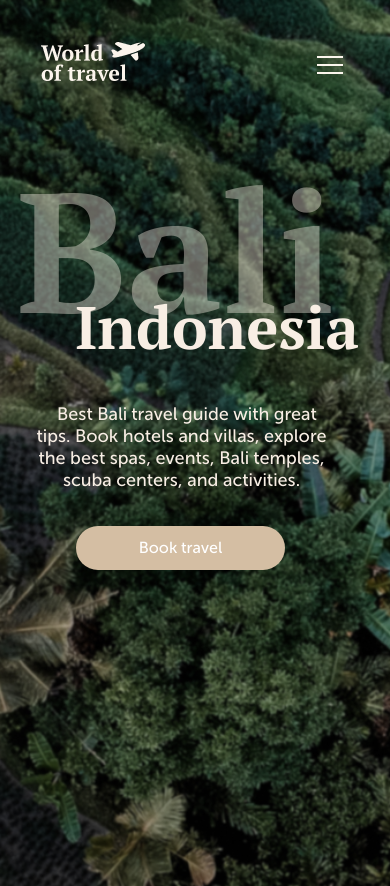
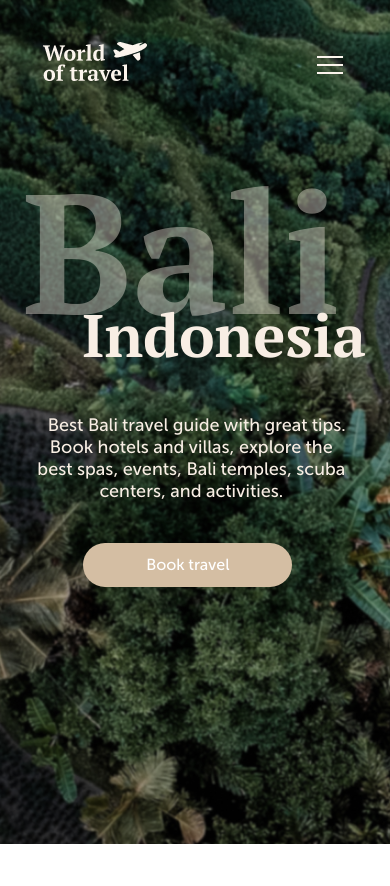
Before and after one commit to WebHeroSchool/finproect, a plain HTML site: page index.html in a window 390 px wide. After the commit the page ends 844 px from the top, so only its background shows below. Drawn offline with Linux system fonts and the light colour scheme.

Commit message:
картин

```diff
--- a/styles.css
+++ b/styles.css
@@ -7,9 +7,16 @@
 
 body {
   margin: 0;
-  background: url(img/fon.png);
+  background: url(img/fon.png) no-repeat;
   color: #F8EEE4;
   background-size: cover;
+}
+
+.header{
+  display: flex;
+  align-items: center;
+  justify-content: space-between;
+  padding-right: 5.5%;
 }
 
 .logo {
@@ -22,8 +29,7 @@ body {
 .menu {
   display:flex;
   align-items: center;
-  float: right;
-  margin: -27px 56px 0 0;
+  padding-top: 7%;
 }
 
 .menu__item {
@@ -57,26 +63,28 @@ body {
 
 .inner {
   margin: auto;
-  margin-top: 177px;
+  margin-top: -30%;
   width: 54%;
-  float: right;
   display: flex;
+  justify-content: space-between;
 }
 
 .avatar {
-  width: 226px;
+  width: 41%;
   height: 300px;
   background-image: url(img/1.png);
   display: inline-block;
   margin-right: 24px;
+  background-size: cover;
 }
 .userpic {
-  width: 202px;
+  width: 36%;
   height: 270px;
   background-image: url(img/2.png);
   display: inline-block;
   margin-top: 3%;
   margin-right: 24px;
+  background-size: cover;
 }
 .image {
   width: 181px;
@@ -96,7 +104,7 @@ body {
 .main__title {
   font-size: 200px;
   margin: 0;
-  margin-top: 94px;
+  margin-top: 23%;
   position: absolute;
   font-family: "PT Serif";
   font-style: normal;
@@ -107,7 +115,7 @@ body {
 
 .main__ttl {
   margin: 0;
-  margin-top: 257px;
+  margin-top: 63%;
   margin-left: 58px;
   position: absolute;
   font-family: "PT Serif";
@@ -119,9 +127,9 @@ body {
 }
 
 .main__subtitle {
-  margin-top: 365px;
+  margin-top: 89%;
   margin-left: 14px;
-  width: 399px;
+  width: 95%;
   height: 58px;
   font-family: "Museo Sans";
   font-size: 16px;
@@ -149,13 +157,14 @@ body {
   transition: opacity 0.7s;
 }
 
-@media screen and (max-width:768px) {
-  .wrapper{
-    padding-left: 17px;
+@media screen and (max-width:900px) {
+  .wrapper {
+    padding: inherit;
+    padding-right: 4%;
   }
 
-  .header{
-    padding-left: 24px;
+  .header {
+    padding-left: 11%;
   }
 
   .logo {
@@ -187,13 +196,20 @@ body {
     display: none;
   }
 
+  .main {
+    display: flex;
+    justify-content: center;
+    width: 100%;
+  }
+
   .main__title {
     font-size: 170px;
-    margin-top: 16px;
+    margin-top: 9.5%;
+    margin-right: 7%;
   }
 
   .main__ttl {
-    margin-top: 179px;
+    margin-top: 53%;
     font-size: 60px;
   }
 
@@ -201,16 +217,16 @@ body {
     font-size: 18px;
     line-height: 22px;
     text-align: center;
-    width: 293px;
+    width: 81%;
     height: 87px;
-    margin-top: 302px;
+    margin-top: 85.5%;
     text-indent: 11px;
-    margin-left: 18px;
+    margin-right: 5.5%;
   }
 
   .main__button {
-    margin-top: 18px;
-    margin-left: 59px;
+    margin-top: 118.5%;
+    margin-right: 7.5%;
   }
 
   .menu__btn > span,
@@ -299,7 +315,7 @@ body {
   }
 }
 
-@media screen and (min-width:769px) and (max-width:1024px) {
+@media screen and (min-width:900px) and (max-width:1024px) {
   .image{
   width: 10%;
   background-size: cover;
@@ -310,7 +326,6 @@ body {
 @media screen and (min-width:1025px) and (max-width:1366px) {
   .wrapper {
     width: 89.5%;
-    float: right;
   }
 
   .inner{
@@ -318,12 +333,12 @@ body {
   }
 
   .avatar {
-    width: 274px;
+    width: 41%;
   }
 
   .userpic {
     margin-top: 2%;
-    width: 246px;
+    width: 36%;
   }
 
   .image{
@@ -335,7 +350,6 @@ body {
 @media screen and (min-width:1500px) and (max-width:1920px) {
   .wrapper {
     width: 89.5%;
-    float: right;
     margin-top: 27px;
   }
 
```
